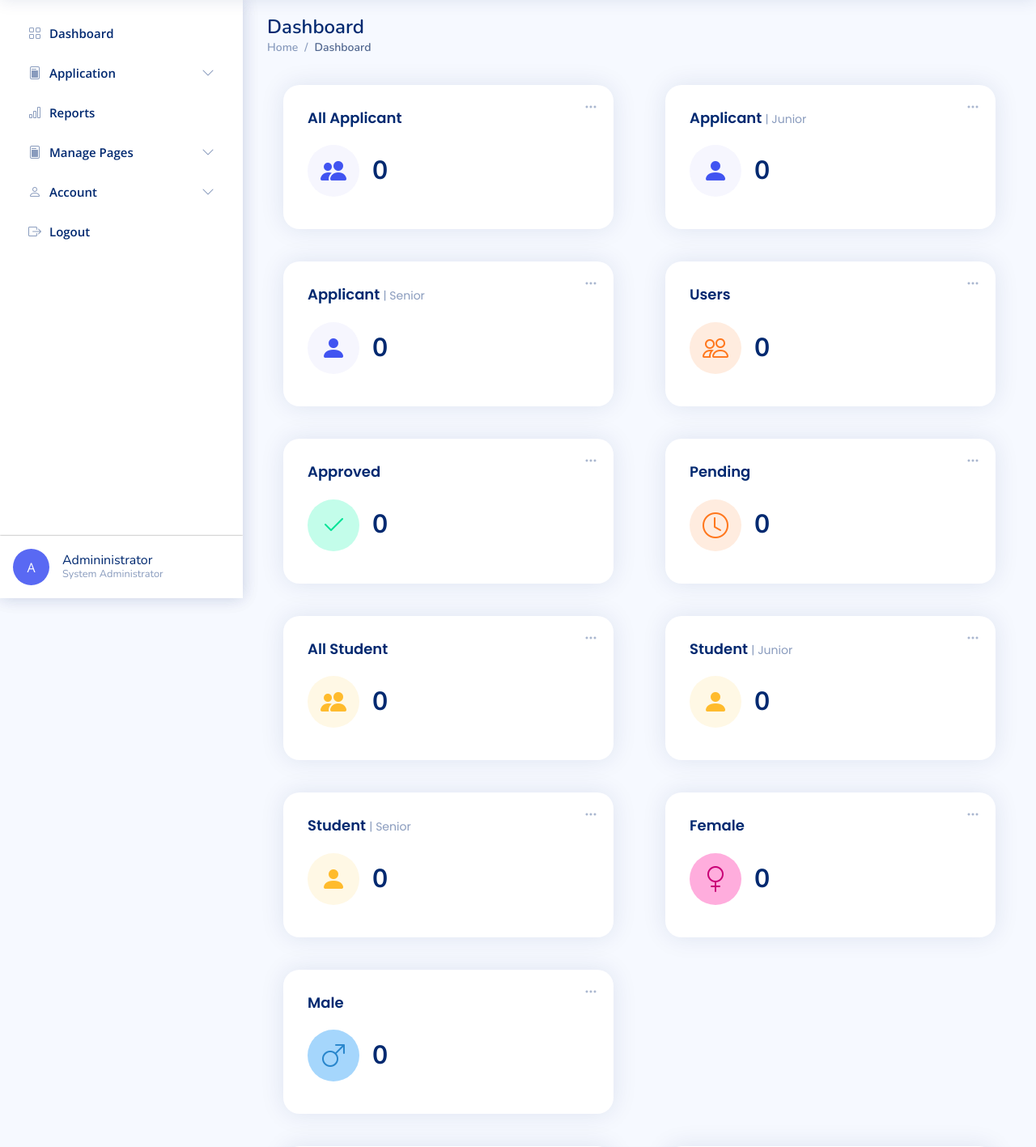
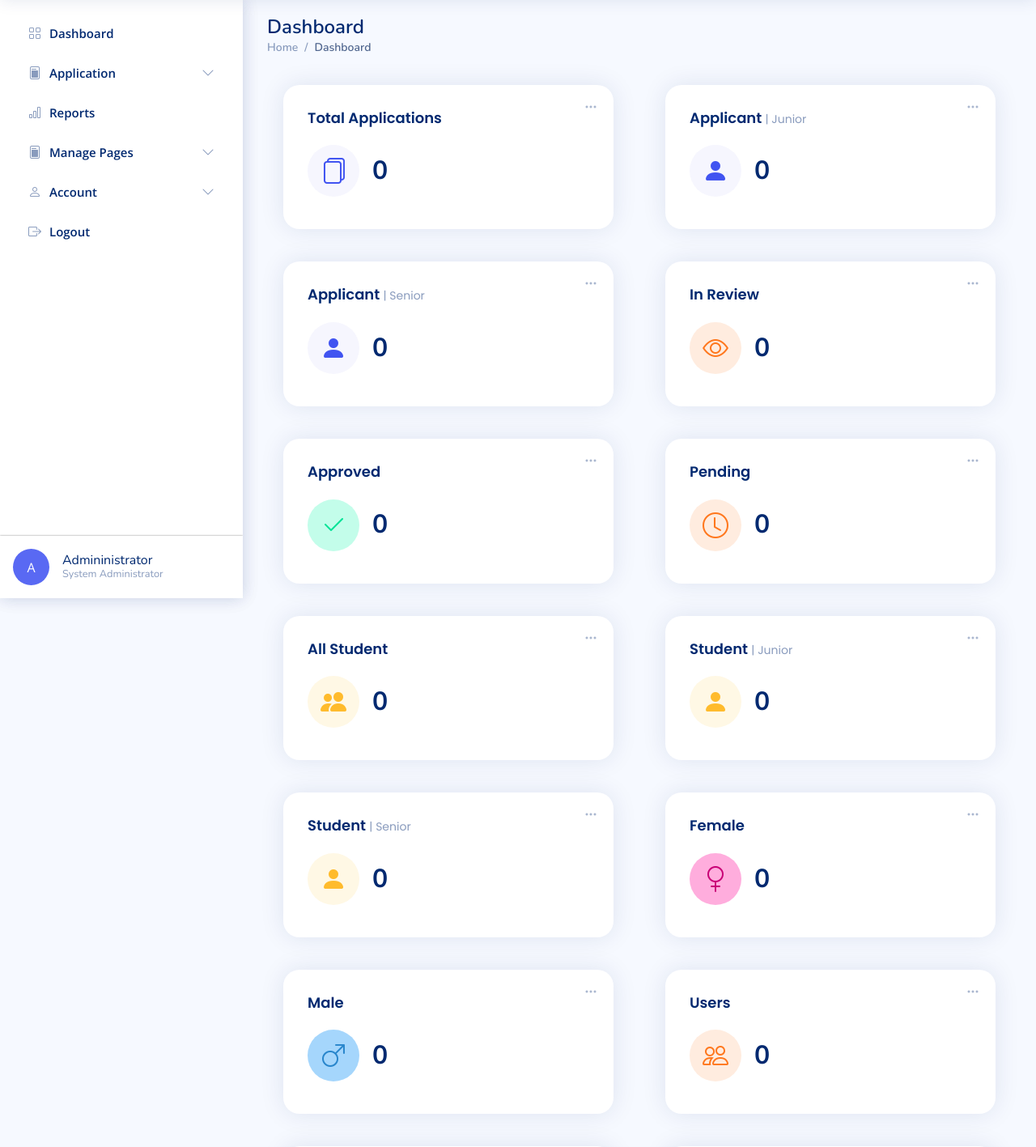
Before and after one commit to MaxPain31/Enrollment-Management-System, a Django app: template templates/admin/index.html in a window 1280 px wide; the page is wider, and only the part inside the window is pictured. Shown: the part 61-1478 px from the top of that part at 81% size. Run offline with Django 5.2, Linux system fonts and the light colour scheme; the template is opened without the code that fills it, so the values that code supplies are empty; some libraries are stand-ins or nearby versions.

Commit message:
Fix bugs

```diff
--- a/enrollmentwebsite/static/js/admin/dashboard.js
+++ b/enrollmentwebsite/static/js/admin/dashboard.js
@@ -1,6 +1,8 @@
 document.addEventListener("DOMContentLoaded", function () {
     const approvedCountElem = document.getElementById("approvedCount");
-    const rejectedCountElem = document.getElementById("rejectedCount");
+    const pendingCountElem = document.getElementById("pendingCount");
+    const inReviewCountElem = document.getElementById("inReviewCount");
+    const totalApplicationsElem = document.getElementById("totalApplications");
     const juniorCountElem = document.getElementById("juniorCount");
     const seniorCountElem = document.getElementById("seniorCount");
     const usersCountElem = document.getElementById("usersCount");
@@ -19,7 +21,9 @@ document.addEventListener("DOMContentLoaded", function () {
             console.log(data);
 
             if (approvedCountElem) approvedCountElem.textContent = data.approved;
-            if (rejectedCountElem) rejectedCountElem.textContent = data.rejected;
+            if (pendingCountElem) pendingCountElem.textContent = data.pending;
+            if (inReviewCountElem) inReviewCountElem.textContent = data.in_review;
+            if (totalApplicationsElem) totalApplicationsElem.textContent = data.total_applications;
             if (juniorCountElem) juniorCountElem.textContent = data.junior;
             if (seniorCountElem) seniorCountElem.textContent = data.senior;
             if (usersCountElem) usersCountElem.textContent = data.users;
@@ -46,7 +50,7 @@ document.addEventListener("DOMContentLoaded", function () {
 
             echarts.init(document.querySelector("#trafficChart")).setOption({
                 backgroundColor: '#ffffff',
-                color: ['rgb(0, 227, 150)', 'rgb(255, 69, 96)'],
+                color: ['rgb(0, 227, 150)', 'rgb(255, 193, 7)', 'rgb(108, 117, 125)'],
                 tooltip: {
                     trigger: 'item',
                     formatter: '{a} <br/>{b}: {c} ({d}%)',
@@ -327,7 +331,9 @@ document.addEventListener("DOMContentLoaded", function () {
         const wsData = [
             ['Metric', 'Value'],
             ['Approved', data.approved],
-            ['Rejected', data.rejected],
+            ['Pending', data.pending],
+            ['In Review', data.in_review],
+            ['Total Applications', data.total_applications],
             ['Junior', data.junior],
             ['Senior', data.senior],
             ['Users', data.users],
@@ -366,7 +372,9 @@ document.addEventListener("DOMContentLoaded", function () {
         const rows = [
             ['Metric', 'Value'],
             ['Approved', data.approved],
-            ['Rejected', data.rejected],
+            ['Pending', data.pending],
+            ['In Review', data.in_review],
+            ['Total Applications', data.total_applications],
             ['Junior', data.junior],
             ['Senior', data.senior],
             ['Users', data.users],
--- a/templates/admin/index.html
+++ b/templates/admin/index.html
@@ -18,10 +18,9 @@
         <!-- Left side columns -->
         <div class="col-lg-12">
             <div class="row">
-                <!-- All Applicant Card -->
+                <!-- Total Applications Card -->
                 <div class="col-xxl-4 col-md-6">
                     <div class="card info-card sales-card">
-
                         <div class="filter">
                             <a class="icon" href="#" data-bs-toggle="dropdown"><i class="bi bi-three-dots"></i></a>
                             <ul class="dropdown-menu dropdown-menu-end dropdown-menu-arrow">
@@ -34,22 +33,22 @@
                                 <li><a class="dropdown-item" href="#">This Year</a></li>
                             </ul>
                         </div>
-
                         <a href="{% url 'application' %}">
                             <div class="card-body">
-                                <h5 class="card-title">All Applicant</h5>
+                                <h5 class="card-title">Total Applications</h5>
                                 <div class="d-flex align-items-center">
                                     <div class="card-icon rounded-circle d-flex align-items-center justify-content-center">
-                                        <i class="bi bi-people-fill"></i>
+                                        <i class="bi bi-files"></i>
                                     </div>
                                     <div class="ps-3">
-                                        <h6 id="allApplicantCount">0</h6>
+                                        <h6 id="totalApplications">0</h6>
                                     </div>
                                 </div>
                             </div>
                         </a>
                     </div>
-                </div><!-- End All Applicant Card -->
+                </div>
+
 
                 <!-- Applicant Card -->
                 <div class="col-xxl-4 col-md-6">
@@ -117,7 +116,7 @@
                     </div>
                 </div>
 
-                <!-- User Card -->
+
                 <div class="col-xxl-4 col-md-6">
                     <div class="card info-card customers-card">
                         <div class="filter">
@@ -126,23 +125,21 @@
                                 <li class="dropdown-header text-start">
                                     <h6>Filter</h6>
                                 </li>
-
                                 <li><a class="dropdown-item" href="#">All Time</a></li>
                                 <li><a class="dropdown-item" href="#">Today</a></li>
                                 <li><a class="dropdown-item" href="#">This Month</a></li>
                                 <li><a class="dropdown-item" href="#">This Year</a></li>
                             </ul>
                         </div>
-
-                        <a href="{% url 'admin_all_users' %}">
+                        <a href="{% url 'application' %}">
                             <div class="card-body">
-                                <h5 class="card-title">Users</h5>
+                                <h5 class="card-title">In Review</h5>
                                 <div class="d-flex align-items-center">
                                     <div class="card-icon rounded-circle d-flex align-items-center justify-content-center">
-                                        <i class="bi bi-people"></i>
+                                        <i class="bi bi-eye"></i>
                                     </div>
                                     <div class="ps-3">
-                                        <h6 id="usersCount">0</h6>
+                                        <h6 id="inReviewCount">0</h6>
                                     </div>
                                 </div>
                             </div>
@@ -204,7 +201,7 @@
                                         <i class="bi bi-clock"></i>
                                     </div>
                                     <div class="ps-3">
-                                        <h6 id="rejectedCount">0</h6>
+                                        <h6 id="pendingCount">0</h6>
                                     </div>
                                 </div>
                             </div>
@@ -373,6 +370,38 @@
                 </div>
 
 
+                <!-- User Card -->
+                <div class="col-xxl-4 col-md-6">
+                    <div class="card info-card customers-card">
+                        <div class="filter">
+                            <a class="icon" href="#" data-bs-toggle="dropdown"><i class="bi bi-three-dots"></i></a>
+                            <ul class="dropdown-menu dropdown-menu-end dropdown-menu-arrow">
+                                <li class="dropdown-header text-start">
+                                    <h6>Filter</h6>
+                                </li>
+
+                                <li><a class="dropdown-item" href="#">All Time</a></li>
+                                <li><a class="dropdown-item" href="#">Today</a></li>
+                                <li><a class="dropdown-item" href="#">This Month</a></li>
+                                <li><a class="dropdown-item" href="#">This Year</a></li>
+                            </ul>
+                        </div>
+
+                        <a href="{% url 'admin_all_users' %}">
+                            <div class="card-body">
+                                <h5 class="card-title">Users</h5>
+                                <div class="d-flex align-items-center">
+                                    <div class="card-icon rounded-circle d-flex align-items-center justify-content-center">
+                                        <i class="bi bi-people"></i>
+                                    </div>
+                                    <div class="ps-3">
+                                        <h6 id="usersCount">0</h6>
+                                    </div>
+                                </div>
+                            </div>
+                        </a>
+                    </div>
+                </div>
             </div>
         </div>
 
```
Also changed, not shown: adminside/views.py (+24 -4 lines).
